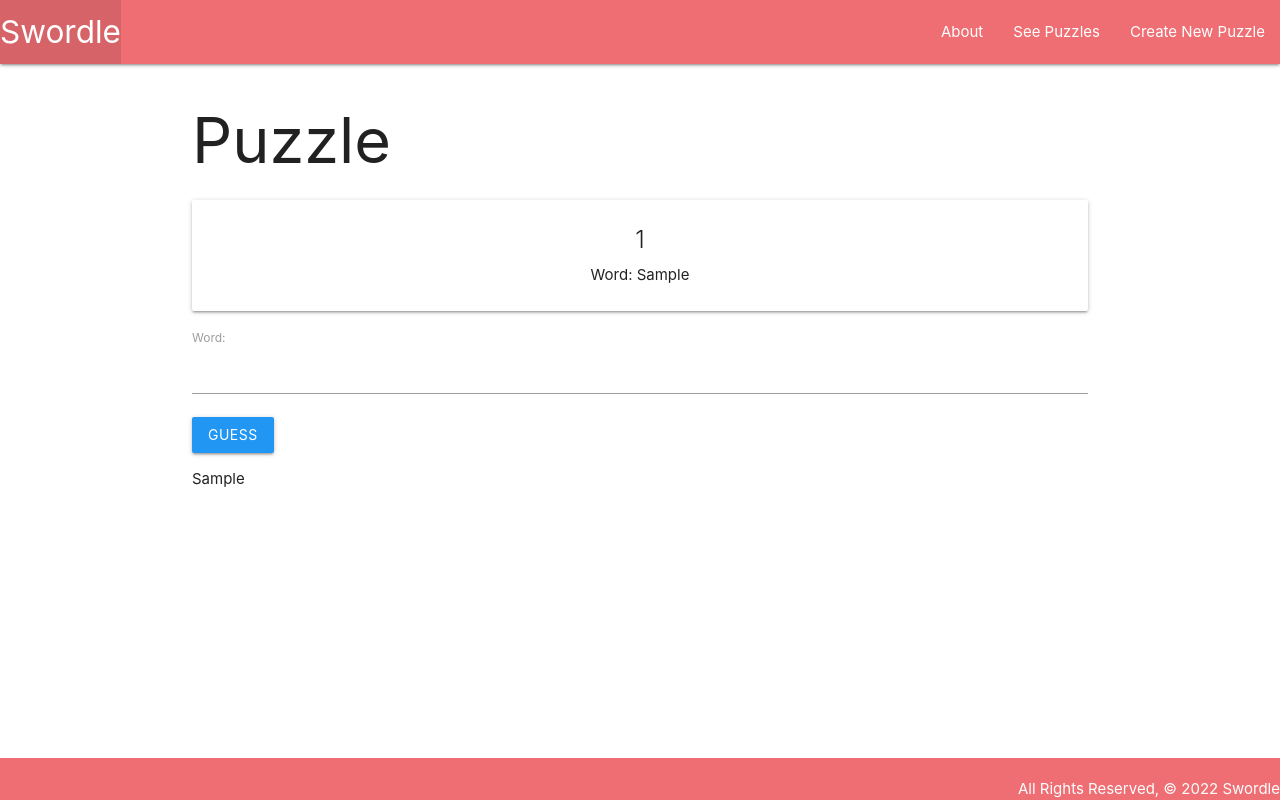
After one commit to millerado/project-4-not-wordle, a Django app: page /puzzles/1/ in a window 1280 px wide. The commit adds this page. Run offline with Django 4.2, Linux system fonts and the light colour scheme; tables that the repository leaves empty hold one stand-in row (values such as "Sample post").

Commit message:
create details page and guesses to each puzzle

```diff
--- a/main_app/forms.py
+++ b/main_app/forms.py
@@ -4,4 +4,4 @@ from .models import Guess
 class GuessForm(ModelForm):
   class Meta:
     model = Guess
-    fields = ('word')
+    fields = ('word',)
--- a/main_app/templates/base.html
+++ b/main_app/templates/base.html
@@ -26,6 +26,7 @@
         </ul>
         <ul class="right">
           <li><a href="{% url 'about' %}">About</a></li>
+          <li><a href="{% url 'puzzles_index' %}">See Puzzles</a></li>
           <li><a href="{% url 'puzzles_create' %}">Create New Puzzle</a></li>
         </ul>
       </div>
--- /dev/null
+++ b/main_app/templates/puzzles/detail.html
@@ -0,0 +1,26 @@
+{% extends 'base.html' %}
+
+{% block title %}
+Puzzle | Swordle
+{% endblock %}
+
+{% block content %}
+<h1>Puzzle</h1>
+
+<div class="card center-align">
+  <div class="card-content">
+    <span class="card-title">{{ puzzle.id }}</span>
+    <p>Word: {{ puzzle.hidden_word }}</p>
+  </div>
+</div>
+<form action="{% url 'add_guess' puzzle.id %}" method="POST">
+  {% csrf_token %}
+  {{ guess_form.as_p }}
+  <input type="submit" value="Guess" class="btn blue">
+</form>
+<ul>
+  {% for guess in puzzle.guess_set.all %}
+  <li>{{ guess.word }}</li>
+  {% endfor %}
+</ul>
+{% endblock %}
--- a/main_app/templates/puzzles/index.html
+++ b/main_app/templates/puzzles/index.html
@@ -9,6 +9,7 @@ Puzzle Index | Swordle
 <h1>Puzzle Index</h1>
 
 {% for puzzle in puzzles %}
+<a href="{% url 'puzzles_detail' puzzle.id %}">
   <div class="card">
     <div class="card-content">
       <div class="card-title">{{ puzzle.id }}</div>
@@ -16,5 +17,6 @@ Puzzle Index | Swordle
       <p>Word: {{ puzzle.hidden_word }}</p>
     </div>
   </div>
+</a>
 {% endfor %}
 {% endblock %}
--- a/main_app/urls.py
+++ b/main_app/urls.py
@@ -5,5 +5,7 @@ urlpatterns = [
   path('', views.home, name='home'),
   path('about/', views.about, name='about'),
   path('puzzles/', views.puzzles_index, name='puzzles_index'),
+  path('puzzles/<int:puzzle_id>/', views.puzzles_detail, name='puzzles_detail'),
   path('puzzles/create', views.PuzzlesCreate.as_view(), name='puzzles_create'),
+  path('puzzles/<int:puzzle_id>/add_guess/', views.add_guess, name='add_guess'),
 ]
--- a/main_app/views.py
+++ b/main_app/views.py
@@ -1,6 +1,7 @@
 from django.views.generic.edit import CreateView, UpdateView, DeleteView
 from django.shortcuts import render, redirect
-from .models import Puzzle
+from .models import Guess, Puzzle
+from .forms import GuessForm
 
 # Create your views here.
 def home(request):
@@ -13,6 +14,19 @@ def puzzles_index(request):
   puzzles = Puzzle.objects.all()
   return render(request, 'puzzles/index.html', { 'puzzles': puzzles })
 
+def puzzles_detail(request, puzzle_id):
+  puzzle = Puzzle.objects.get(id=puzzle_id)
+  guess_form = GuessForm()
+  return render(request, 'puzzles/detail.html', { 'puzzle': puzzle, 'guess_form': guess_form })
+
+def add_guess(request, puzzle_id):
+  form = GuessForm(request.POST)
+  if form.is_valid():
+    new_guess = form.save(commit=False)
+    new_guess.puzzle_id = puzzle_id
+    new_guess.save()
+  return redirect('puzzles_detail', puzzle_id=puzzle_id)
+
 class PuzzlesCreate(CreateView):
   model = Puzzle
   fields = ('hidden_word', 'date')
```
Lines whose indentation alone changed are shown as unchanged.
